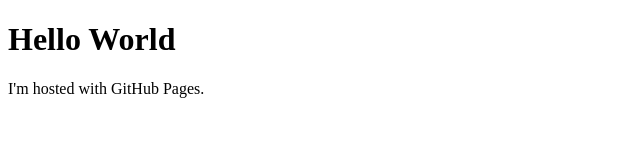
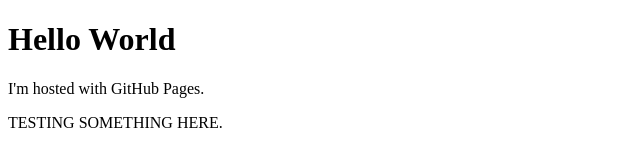
Before and after one commit to MusienkoWebSolutions/MusienkoWebSolutions.github.io, a plain HTML site: page index.html in a window 1280 px wide. Shown: the whole page, without its empty margins (0-640 px from the left). Drawn offline with Linux system fonts and the light colour scheme.

Commit message:
Testing pushing/editing

```diff
--- a/index.html
+++ b/index.html
@@ -3,5 +3,6 @@
 <body>
 <h1>Hello World</h1>
 <p>I'm hosted with GitHub Pages.</p>
+<p>TESTING SOMETHING HERE.</p>
 </body>
 </html>
```
